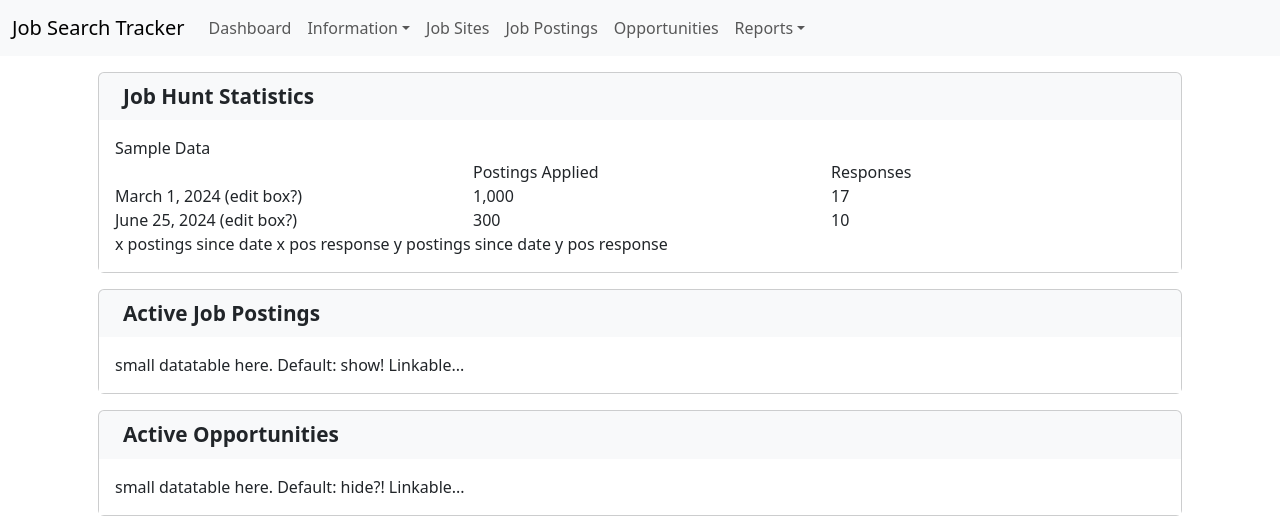
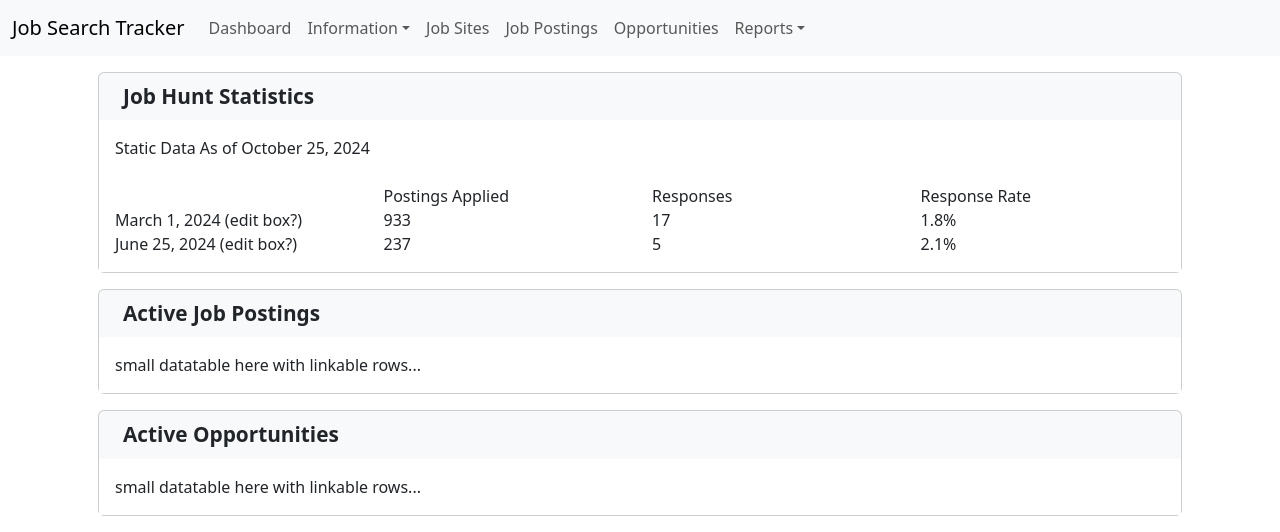
Before and after one commit to bbornino/django_react_job_search, a React (Create React App) app in the folder frontend/: page / in a window 1280 px wide. Shown: the top 532 px of the page. Built offline with nearby package versions, Linux system fonts and the light colour scheme.

Commit message:
Static Dashboard Cleanup

```diff
--- a/frontend/src/components/Dashboard.jsx
+++ b/frontend/src/components/Dashboard.jsx
@@ -15,24 +15,25 @@ class Dashboard extends Component {
                         <strong>Job Hunt Statistics</strong>
                     </CardTitle>
                     <CardBody className="bg-white">
-                        Sample Data
+                        Static Data As of October 25, 2024<br/><br/>
                         <Row>
                             <Col></Col>
                             <Col>Postings Applied </Col>
                             <Col>Responses</Col>
+                            <Col>Response Rate</Col>
                         </Row>
                         <Row>
                             <Col>March 1, 2024 (edit box?)</Col>
-                            <Col>1,000</Col>
+                            <Col>933</Col>
                             <Col>17</Col>
+                            <Col>1.8%</Col>
                         </Row>
                         <Row>
                             <Col>June 25, 2024 (edit box?)</Col>
-                            <Col>300</Col>
-                            <Col>10</Col>
+                            <Col>237</Col>
+                            <Col>5</Col>
+                            <Col>2.1%</Col>
                         </Row>
-                    x postings since date x       pos response
-                    y postings since date y       pos response
                     </CardBody>
                 </Card>
 
@@ -41,7 +42,7 @@ class Dashboard extends Component {
                         <strong>Active Job Postings</strong>
                     </CardTitle>
                     <CardBody className="bg-white">
-                        small datatable here.  Default: show!  Linkable...
+                        small datatable here with linkable rows...
                     </CardBody>
                 </Card>
                 <Card id="active_opportunities" className="text-dark bg-light m-3">
@@ -49,7 +50,7 @@ class Dashboard extends Component {
                         <strong>Active Opportunities</strong>
                     </CardTitle>
                     <CardBody className="bg-white">
-                        small datatable here.  Default: hide?!  Linkable...
+                        small datatable here with linkable rows...
                     </CardBody>
                 </Card>
             </Container>
```
